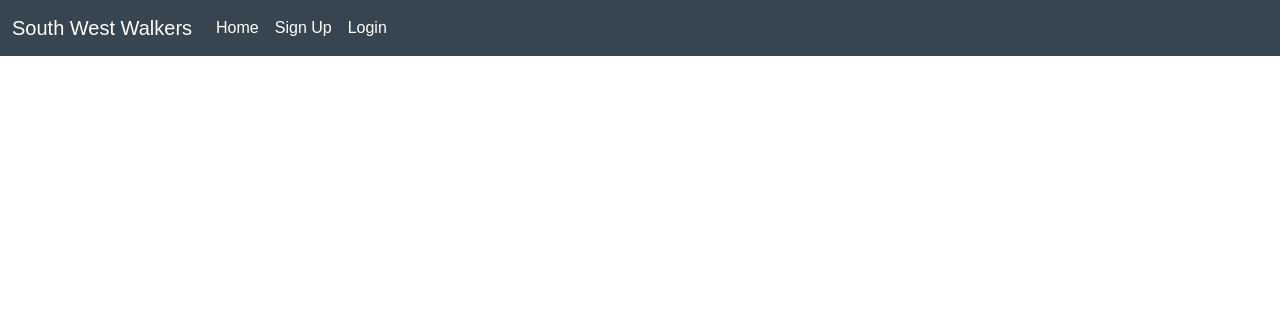
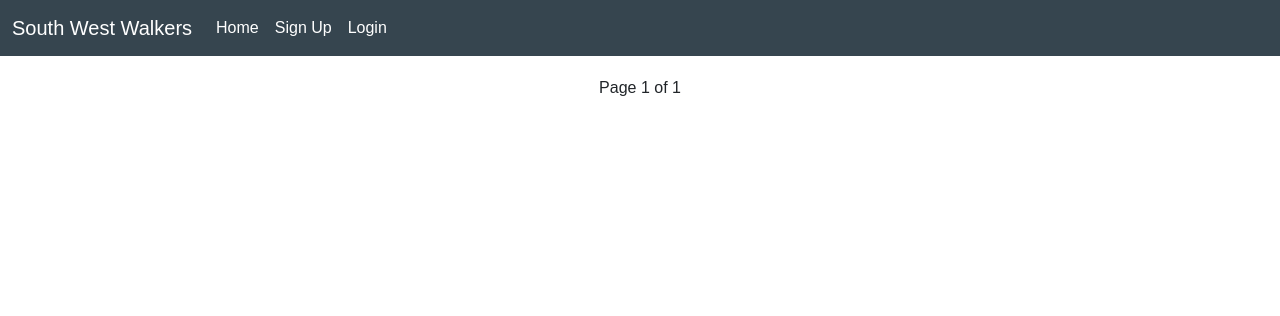
Before and after one commit to cwallacebailey/Django-SouthWest-Walkers, a Django app: page / in a window 1280 px wide. Shown: the top 316 px of the page. Run offline with Django 4.2, Linux system fonts and the light colour scheme; data that the repository does not hold is empty; parts of the project's set-up code (start-up, migrations or seed data) failed here and were passed over; some libraries are stand-ins or nearby versions.

Commit message:
add pagination to home page with navbar

```diff
--- a/blog/views.py
+++ b/blog/views.py
@@ -5,12 +5,30 @@ from .forms import PostForm, ProfileForm, CommentForm
 from django.urls import reverse_lazy
 from django.http import HttpResponseRedirect
 from allauth.account.views import SignupView
+from django.core.paginator import Paginator
 
 
 class Home(generic.ListView):
-    model = Post
-    template_name = 'index.html'
-    paginate_by = 8
+    """
+    Builds the home page
+    retrieves 8 posts per page
+    allows pagination with navbar
+    """
+    def get(self, request):
+
+        # retrieve object list from Post
+        object_list = Post.objects.all()
+
+        # allow pagination
+
+        pagination = Paginator(Post.objects.all(), 8)
+        site_page = request.GET.get('site_page')
+        current_page = pagination.get_page(site_page)
+        return render (request,
+        'index.html', {
+            'current_page': current_page,
+            'object_list': object_list,
+        })
 
 class PostDetailView(generic.DetailView):
     def get(self, request, pk, *args, **kwargs):
--- a/static/css/style.css
+++ b/static/css/style.css
@@ -35,13 +35,6 @@
     transition: all 0.4s ease-in-out;
 }
 
-/* label[for=id_second_cairn],
-#id_second_cairn,
-label[for=id_third_cairn],
-#id_third_cairn {
-    visibility: hidden;
-} */
-
 .couldbe:hover {
     background: #36454F;
     color: white;
@@ -57,6 +50,12 @@ label[for=id_third_cairn],
 .card-img-top-home {
     height: 12rem;
     object-fit: cover;
+}
+
+/* Pagination bar */
+
+#pagination {
+    height: 150px;
 }
 
 /* Detailed View */
@@ -198,3 +197,15 @@ footer {
     border-style: solid;
     border: #12948d;
 }
+
+
+@media only screen and (max-width: 600px) {
+footer {
+    position: relative;
+}
+
+footer h4 {
+    text-align: center;
+}
+
+}
--- a/templates/elements/footer.html
+++ b/templates/elements/footer.html
@@ -25,7 +25,7 @@
         </div>
 
         {% if user.is_authenticated %}
-        <div class="col-sm-4 mt-5">
+        <div class="col-sm-4 mt-4">
             <div class="text-center">
                 <p>
                     <a href="{% url 'account_logout' %}" class="footer-account">Logout</a>
--- a/templates/index.html
+++ b/templates/index.html
@@ -7,7 +7,7 @@
         <div class="col-12 mt-3">
             <div class="row">
 
-                {% for post in object_list %}
+                {% for post in current_page %}
                     <div class="col-md-3 text-center">
                         <div class="card mb-3 couldbe">
                             <div class="card-body">
@@ -20,11 +20,9 @@
                                     {% endif %}
                                 </div>
                                     <div class="card-body">
-                                    <a href="{% url 'detail' post.pk %}">{{ post.post_title }}</a>
+                                    <a href="{% url 'detail' post.pk %}">{{ post.post_title | slice:50 }}</a>
                                     <br>
                                     {{ post.post_author.profile.display_name }} | {{ post.created_date |date:"d M-Y" }}
-                                    <br>
-                                    {{ post.post_blurb | slice:50 | safe}}
                                     <br>
                                 </div>
                             </div>
@@ -34,5 +32,23 @@
             </div>
         </div>
     </div>
+    <div class="row">
+        <div id="pagination" class="text-center">
+
+            {% if current_page.has_previous %}
+                <a href="?site_page=1"><i class="fas fa-angle-double-left"></i></a>
+                <a href="?site_page={{ current_page.previous_page_number }}"><i class="fas fa-chevron-left"></i></a>
+            {% endif %}
+
+            Page {{ current_page.number }} of {{ current_page.paginator.num_pages }}
+
+            {% if current_page.has_next %}
+                <a href="?site_page={{ current_page.next_page_number }}"><i class="fas fa-chevron-right"></i></a>
+                <a href="?site_page={{ current_page.paginator.num_pages }}"><i class="fas fa-angle-double-right"></i></a>
+            {% endif %}
+
+        </div>
+    </div>
 </div>
+
 {% endblock %}
--- a/templates/profile.html
+++ b/templates/profile.html
@@ -88,8 +88,6 @@
                                     <br>
                                     {{ post.post_author.profile.display_name }} | {{ post.created_date |date:"d M-Y" }}
                                     <br>
-                                    {{ post.post_blurb | slice:50 | safe}}
-                                    <br>
                                     </div>
                                 </div>
                             </div>
```
